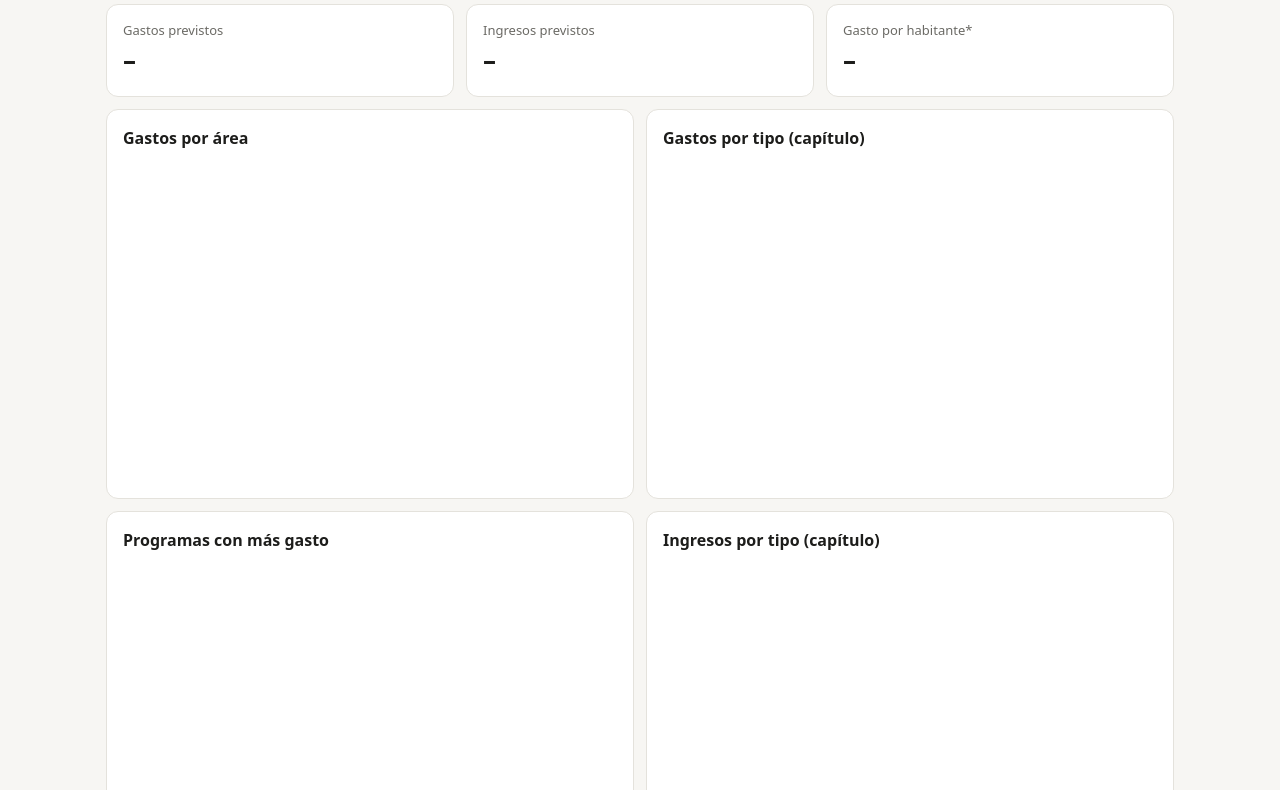
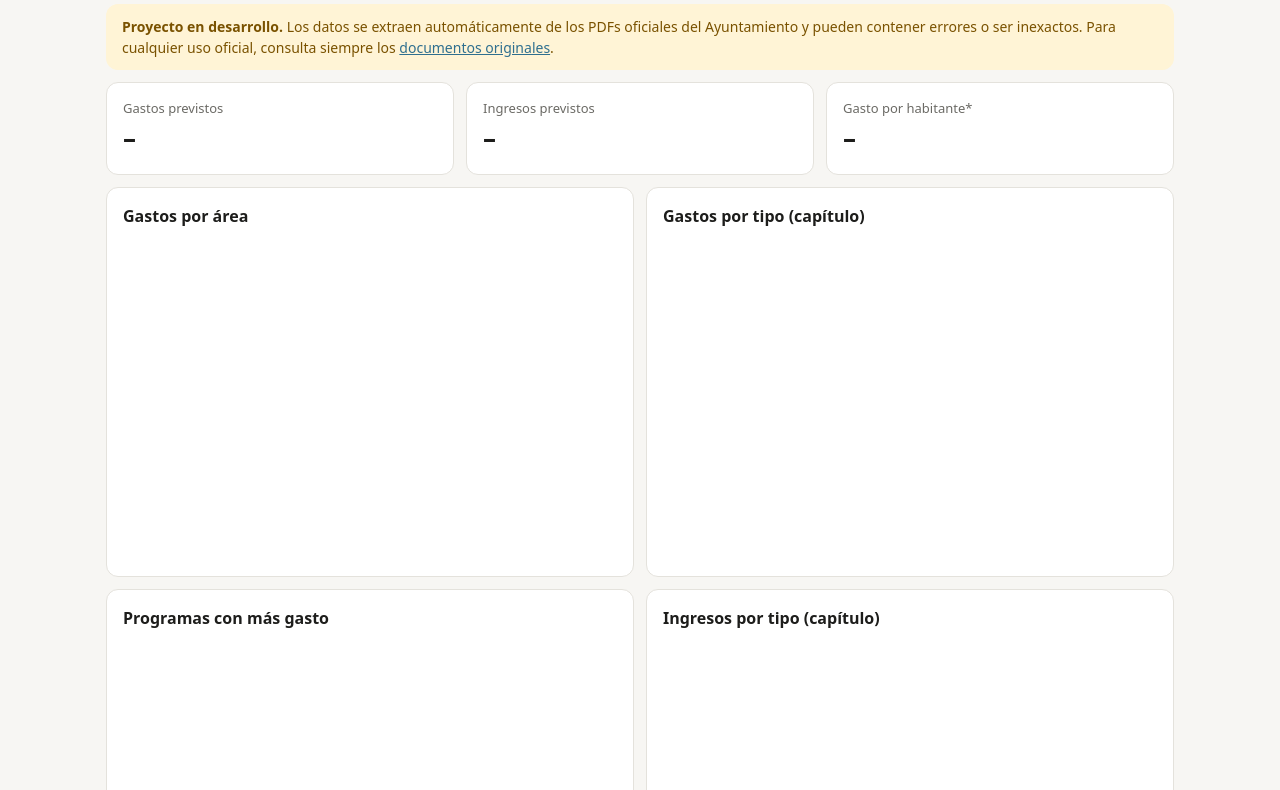
Before and after one commit to ignacio-arenas/presupuestos-venta-de-banos, a plain HTML site: page site/index.html in a window 1280 px wide. Shown: the part 112-902 px from the top of the page. Drawn offline with nearby package versions, Linux system fonts and the light colour scheme; no server answers.

Commit message:
Aviso de proyecto en desarrollo y posibles inexactitudes
Co-Authored-By: Claude Opus 5.5 <noreply@anthropic.com>
Claude-Session: https://claude.ai/code/session_019ACyfxrwjMn5VcNyvhmMpv

```diff
--- a/site/index.html
+++ b/site/index.html
@@ -43,6 +43,8 @@ a{color:var(--ingreso)}
   <h1>Presupuestos de Venta de Baños<small>De dónde sale y en qué se gasta el dinero del Ayuntamiento</small></h1>
   <label>Ejercicio <select id="anio"></select></label>
 </header>
+
+<div class="avisos" role="note"><b>Proyecto en desarrollo.</b> Los datos se extraen automáticamente de los PDFs oficiales del Ayuntamiento y pueden contener errores o ser inexactos. Para cualquier uso oficial, consulta siempre los <a href="https://ventadebanos.es/ayuntamiento/presupuestos-generales/">documentos originales</a>.</div>
 
 <div id="avisos" class="avisos" hidden></div>
 
```
